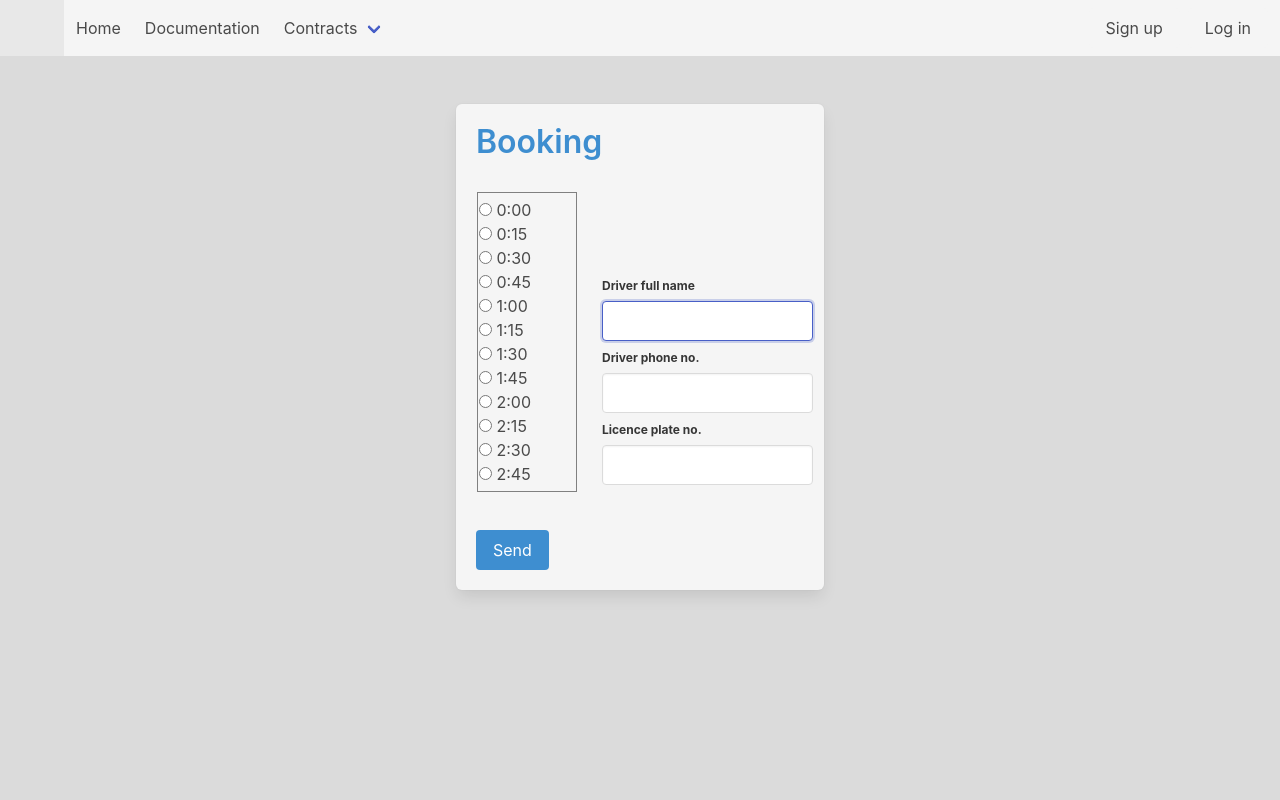
After one commit to Slawomir-Kwiatkowski/flask-contracts, a Flask app: template flask_contracts/contracts/templates/contracts/booking.html in a window 1280 px wide. The commit adds this page. Run offline with Flask 2, Linux system fonts and the light colour scheme; tables that the repository leaves empty hold one stand-in row (values such as "Sample post"); the template is opened without the code that fills it: values that come from a table or form of the project are taken from there, most other values are stand-ins (such as "Sample title", 1, 10 or a date in 2020).

Commit message:
Booking form added

```diff
--- a/flask_contracts/contracts/forms.py
+++ b/flask_contracts/contracts/forms.py
@@ -1,7 +1,9 @@
-from datetime import datetime
+from datetime import datetime, timedelta
+from operator import indexOf
 from flask_wtf import FlaskForm
 from flask_login import current_user
-from wtforms import StringField, SubmitField, SelectField, IntegerField
+from wtforms import StringField, SubmitField, SelectField, IntegerField, SelectMultipleField, widgets
+from wtforms.fields.core import RadioField
 from wtforms.fields.html5 import DateField, IntegerField
 from wtforms.validators import DataRequired, Length, ValidationError
 from flask_contracts.contracts.models import Contract
@@ -18,19 +20,24 @@ class ContractForm(FlaskForm):
              validators=[DataRequired(), Length(min=3, max=15)])
     submit = SubmitField('Send')
 
-    # def validate_contract_number(self, contract_number):
-    #     ''' Throws ValidationError if user has created contracts with the same number'''
-    #     contract = Contract.query.filter_by(
-    #         customer_id=current_user.id).filter_by(
-    #             contract_number=contract_number.data).first()
-    #     if contract: raise ValidationError('This contract number is already in database')
-
     def validate_date_of_delivery(self, date_of_delivery):
         ''' Throws ValidationError if date_of_delivery is less than today'''
         if date_of_delivery.data < datetime.utcnow().date():
             raise ValidationError('Wrong date')
 
+
 class CustomersForm(FlaskForm):
     # date_reg = DateField('Date', validators=[DataRequired()])
     customers = SelectField('Customers', coerce=int)
     submit = SubmitField('Choose')
+
+
+class BookingForm(FlaskForm):
+    choices = [str(i*timedelta(minutes=15))[:-3] for i in range(24*60//15)]
+    booking_time = RadioField(choices=choices)
+    driver_full_name = StringField('Driver full name',
+        validators=[DataRequired(), Length(max=20)], render_kw={'autofocus': True})
+    driver_phone_number = IntegerField('Driver phone no.', validators=[DataRequired()])
+    truck_reg_number = StringField('Licence plate no. ',
+        validators=[DataRequired(), Length(max=10)])
+    submit = SubmitField('Send')
--- /dev/null
+++ b/flask_contracts/contracts/templates/contracts/booking.html
@@ -0,0 +1,99 @@
+{% extends "base.html" %}
+
+{% block content %}
+    <div class="columns is-centered">
+        <div class="column is-4">
+            <div class="box has-background-light">
+                <p class="title has-text-info is-3">
+                    Booking
+                    <span class="icon is-pulled-right">
+                        <i class="fas fa-lg mt-4 mr-4 fa-edit"></i>
+                    </span>
+                </p>
+                <form method="POST" action="">
+                {{ form.hidden_tag() }}
+                    <div class="columns is-vcentered">
+                        <div class="column">
+                            <div class="booking mt-2">
+                                {% for subfield in form.booking_time %}
+                                    <div class="control">
+                                        {{ subfield }}
+                                        {{ subfield.label }}
+                                    </div>
+                                {% endfor  %}
+
+                            </div>
+                            <div class="help is-danger">
+                                {% for error in form.booking_time.errors %}
+                                    {{ error }}
+                                {% else %}
+                                    <br>
+                                {% endfor %}
+                            </div>
+                            <div>
+                                {{ form.submit(class="button is primary mt-4 is-info") }}
+                            </div>
+                        </div>
+
+                        <div class="column is-8">
+                            <div>
+                                {{ form.driver_full_name.label(class="label is-small pt-2") }}
+                                <div class="control has-icons-left">
+                                    <span class="icon">
+                                        <i class="fas fa-pencil-alt"></i>
+                                    </span>
+                                    {% if form.driver_full_name.errors %}
+                                        {{ form.driver_full_name(class="input has-icon-left is-danger") }}
+                                        <div class="help is-danger">
+                                            {% for error in form.driver_full_name.errors %}
+                                                {{ error }}
+                                            {% endfor %}
+                                        </div>
+                                    {% else %}
+                                        {{ form.driver_full_name(class="input has-icon-left") }}
+                                    {% endif %}
+                                </div>
+                            </div>
+                            <div>
+                                {{ form.driver_phone_number.label(class="label is-small pt-2") }}
+                                <div class="control has-icons-left">
+                                    <span class="icon">
+                                        <i class="fas fa-pencil-alt"></i>
+                                    </span>
+                                    {% if form.driver_phone_number.errors %}
+                                        {{ form.driver_phone_number(class="input has-icon-left is-danger") }}
+                                        <div class="help is-danger">
+                                            {% for error in form.driver_phone_number.errors %}
+                                                {{ error }}
+                                            {% endfor %}
+                                        </div>
+                                    {% else %}
+                                        {{ form.driver_phone_number(class="input has-icon-left") }}
+                                    {% endif %}
+                                </div>
+                            </div>
+                            <div>
+                                {{ form.truck_reg_number.label(class="label is-small pt-2") }}
+                                <div class="control has-icons-left">
+                                    <span class="icon">
+                                        <i class="fas fa-pencil-alt"></i>
+                                    </span>
+                                    {% if form.truck_reg_number.errors %}
+                                        {{ form.truck_reg_number(class="input has-icon-left is-danger") }}
+                                        <div class="help is-danger">
+                                            {% for error in form.truck_reg_number.errors %}
+                                                {{ error }}
+                                            {% endfor %}
+                                        </div>
+                                    {% else %}
+                                        {{ form.truck_reg_number(class="input has-icon-left") }}
+                                    {% endif %}
+                                </div>
+                            </div>
+                        </div>
+                    </div>
+                </form>
+            </div>
+        </div>
+    </div>
+{% endblock %}
--- a/flask_contracts/contracts/templates/contracts/errors/403.html
+++ b/flask_contracts/contracts/templates/contracts/errors/403.html
@@ -10,7 +10,7 @@
                         <i class="fas fa-lg mt-4 mr-4 fa-ban"></i>
                     </span>
                 </p>
-                <div class="has-text-danger is-size-4">
+                <div class="has-text-danger is-size-5">
                     Only customers can create a new contract
                 </div>
 
--- /dev/null
+++ b/flask_contracts/static/contracts.css
@@ -0,0 +1,9 @@
+.booking {
+    width:100px;
+    height:300px;
+    border: solid 1px gray;
+    margin: 1px;
+    overflow-y:scroll;
+    padding-left: 1px;
+    padding-top: 5px;
+}
--- a/flask_contracts/templates/base.html
+++ b/flask_contracts/templates/base.html
@@ -11,8 +11,9 @@
           Contracts
         {% endif %}
     </title>
+    <link rel="stylesheet" href="../static/contracts.css">
+    <link rel="stylesheet" href="../static/date.css">
     <link rel="stylesheet" href="https://cdn.jsdelivr.net/npm/bulma@0.9.1/css/bulma.min.css">
-    <link rel="stylesheet" href="../static/main.css">
     <script src="../static/main.js"></script>
   </head>
   <body>
@@ -41,6 +42,7 @@
               <a class="navbar-item">
                 Documentation
               </a>
+
 
               <div class="navbar-item has-dropdown is-hoverable">
                 <a class="navbar-link">
--- a/flask_contracts/templates/news.html
+++ b/flask_contracts/templates/news.html
@@ -3,6 +3,8 @@
 {% block content %}
 
     <p>There will be some news</p>
-    <p>Please register to have full access</p>
+    <p>about new customers</p>
+    <p>using the app,</p>
+    <p>maintenance notifications, etc.</p>
 
 {% endblock %}
```
Also changed, not shown: flask_contracts/contracts/contracts.py (+40 -5 lines), flask_contracts/contracts/models.py (+4 -4 lines), flask_contracts/app.db, flask_contracts/static/date.css (renamed from flask_contracts/static/main.css), flask_contracts/static/top.jpg (deleted).
